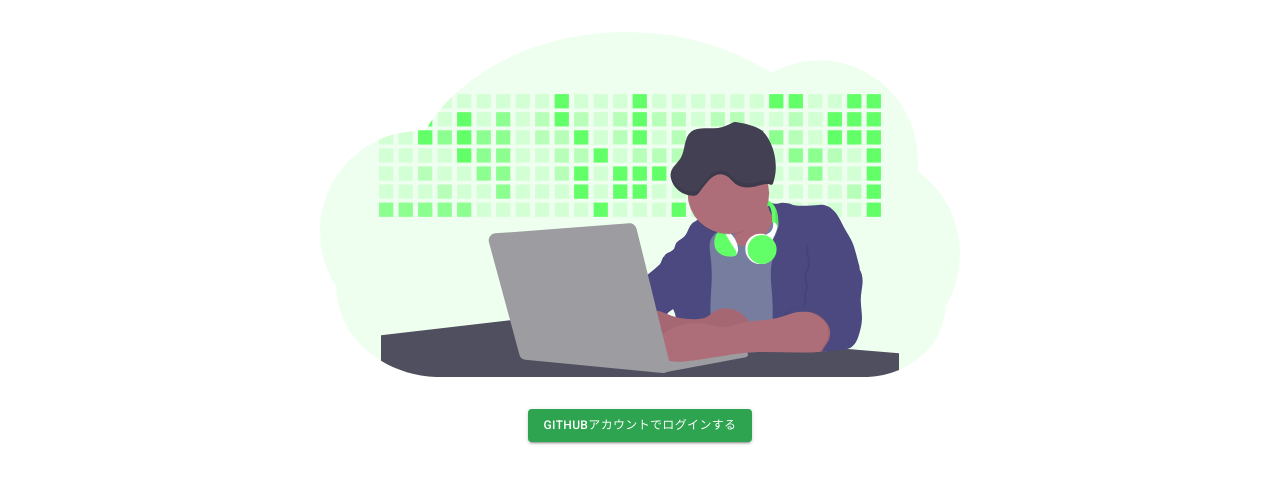
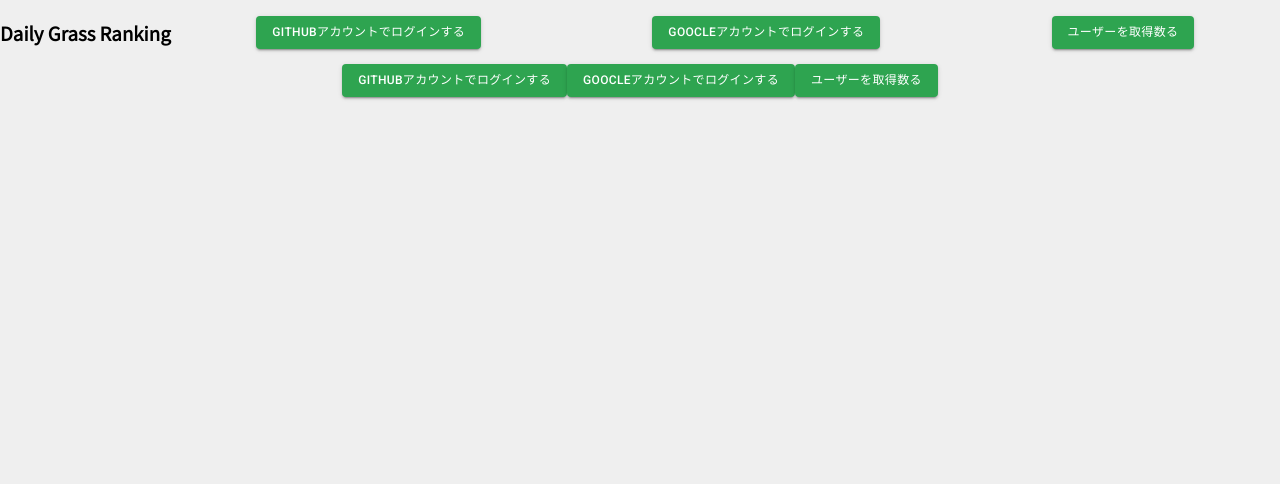
Before and after one commit to cawauchi6204/github-ranking-by-typescript, a React (Create React App) app: page /login in a window 1280 px wide. Shown: the top 484 px of the page. Built offline with nearby package versions, Linux system fonts and the light colour scheme.

Commit message:
githubログインとgithub情報をユーザー情報としてfirestoreに保存

```diff
--- a/src/App.css
+++ b/src/App.css
@@ -2,6 +2,7 @@
 
 body {
   font-family:'Noto Sans JP', sans-serif;
+  background-color: #EFEFEF;
 }
 
 .App {
--- a/src/App.tsx
+++ b/src/App.tsx
@@ -1,21 +1,24 @@
 import React from 'react';
 import { BrowserRouter as Router, Route, Switch } from 'react-router-dom'
 import './App.css';
+import { githubProvider, auth } from './firebase'
 
+import Header from './components/Header'
 import MyPage from './pages/MyPage'
-import LoginPage from './pages/LoginPage'
+import LoginButton from './components/LoginButton'
 import ErrorPage from './pages/ErrorPage'
 
-function App() {
+const App = () => {
   return (
     <div className="App">
+      <Header />
       <Router>
         <Switch>
           <Route exact={true} path="/">
             <MyPage />
           </Route>
           <Route path="/login">
-            <LoginPage />
+            <LoginButton />
           </Route>
           <Route path="*">
             <ErrorPage />
--- /dev/null
+++ b/src/components/Atoms/Title.tsx
@@ -0,0 +1,9 @@
+import React from 'react'
+
+const Title = () => {
+  return (
+    <h3>Daily Grass Ranking</h3>
+  )
+}
+
+export default Title
--- /dev/null
+++ b/src/components/Header.tsx
@@ -0,0 +1,18 @@
+import React from 'react'
+import { Box } from '@material-ui/core'
+
+import LoginButton from './LoginButton'
+import Title from './Atoms/Title'
+
+const Header = () => {
+  return (
+    <>
+      <Box display="flex">
+        <Title />
+        <LoginButton />
+      </Box>
+    </>
+  )
+}
+
+export default Header
--- /dev/null
+++ b/src/components/LoginButton.tsx
@@ -0,0 +1,17 @@
+import React from 'react'
+import { Button } from '@material-ui/core'
+import { githubSignIn, googleSignIn,user,getAllUser } from '../firebase'
+
+const LoginButton = () => {
+  return (
+    <>
+      <Button variant="contained" color="primary" style={{ margin: 'auto' }} onClick={() => githubSignIn()}
+      >Githubアカウントでログインする</Button>
+      <Button variant="contained" color="primary" style={{ margin: 'auto' }} onClick={() => googleSignIn()}
+      >Goocleアカウントでログインする</Button>
+      <Button variant="contained" color="primary" style={{ margin: 'auto' }} onClick={() => getAllUser()}
+      >ユーザーを取得数る</Button>
+    </>
+  )
+}
+export default LoginButton
--- /dev/null
+++ b/src/components/getGrass.ts
@@ -0,0 +1,25 @@
+import axios from 'axios'
+// const grassurl = `https://github.com/users/${user_name}/contributions`
+// const user_name = 'cawauchi6204'
+export const getGrass = (url: string) => {
+  axios.get(url).then((res) => {
+    console.log(res)
+  })
+  .catch(e => {
+    console.log(e)
+  })
+	// const grassElement = response
+	// 	.toString()
+	// 	.match(/<rect(?: [\s\S]+?)?\/>/g)
+	// const grassArray = grassElement!
+	// 	.map((x) => {
+	// 		return {
+	// 			data_date: x.split(' ')[8].slice(11, 21),
+	// 			data_count: Number(
+	// 				x.split(' ')[7].split('"').join('').slice(11)
+	// 			),
+	// 		}
+	// 	})
+	// 	.reverse()
+	// return grassArray
+}
--- a/src/pages/ErrorPage.tsx
+++ b/src/pages/ErrorPage.tsx
@@ -4,7 +4,7 @@
 
 const ErrorPage = () => (
   <>
-    <img src={`${process.env.PUBLIC_URL}/404error.png`} style={{ width: '50%', height: 'auto' }} />
+    <img alt="404image" src={`${process.env.PUBLIC_URL}/404error.png`} style={{ width: '50%', height: 'auto' }} />
     <Typography variant="h1">ページが見つかりません</Typography>
     <Link to="/" style={{ textDecoration: 'none' }}>
       <Button variant="contained" color="primary">トップページに戻る</Button>
--- a/src/pages/LoginPage.tsx
+++ /dev/null
@@ -1,15 +0,0 @@
-import React from 'react'
-import { Button } from '@material-ui/core'
-
-import { ReactComponent as Logo } from '../images/github.svg'
-
-const LoginPage = () => {
-  return (
-    <>
-      <Logo style={{ width: '50%', height: 'auto', display: 'block', margin: '2rem auto' }} />
-      <Button variant="contained" color="primary" style={{ margin: 'auto' }}>Githubアカウントでログインする</Button>
-    </>
-  )
-}
-
-export default LoginPage
--- a/src/pages/MyPage.tsx
+++ b/src/pages/MyPage.tsx
@@ -1,18 +1,22 @@
 import React from 'react'
 import { Avatar, Button } from '@material-ui/core'
+import { getGrass } from '../components/getGrass'
+
+import { user } from '../firebase'
 const MyPage = () => {
-
   return (
     <div style={{ position: 'relative' }}>
-      <h3>name</h3>
+      <h3>{user?.displayName}</h3>
       <Avatar alt="user-icon" variant="circular" src="" style={{ width: '15%', height: 'auto', position: 'absolute', top: '10%', left: '5%' }} />
       <div style={{ display: 'flex', flexDirection: 'column', width: '75%', margin: '0 0 0 auto' }}>
         <div style={{ display: 'flex', justifyContent: 'space-around', marginBottom: '10%' }}>
           <h3>acountname:hogehoge</h3>
           <Button variant="contained" color="primary" style={{ height: 'auto' }}>ページにいく</Button>
+          <Button onClick={() => console.log(user)}>コンソールする</Button>
         </div>
         <img src="https://grass-graph.moshimo.works/images/cawauchi6204.png?background=none" style={{ width: "100%", margin: '0 0 0 auto', display: 'block' }} />
       </div>
+      <button onClick={() => getGrass('https://github.com/users/cawauchi6204/contributions')}>hogehoge</button>
     </div>
   );
 }
```
Also changed, not shown: src/components/contexts/auth.tsx (added, +14 -0 lines).
